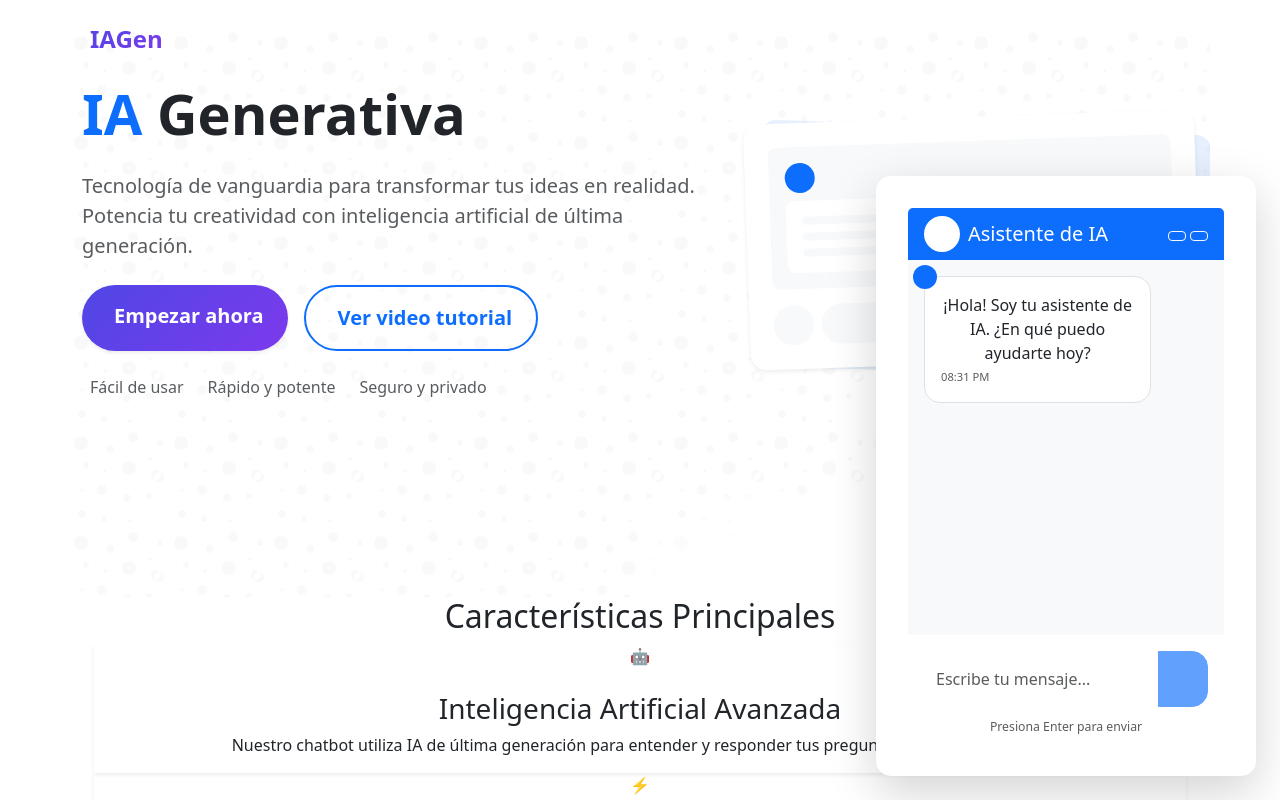
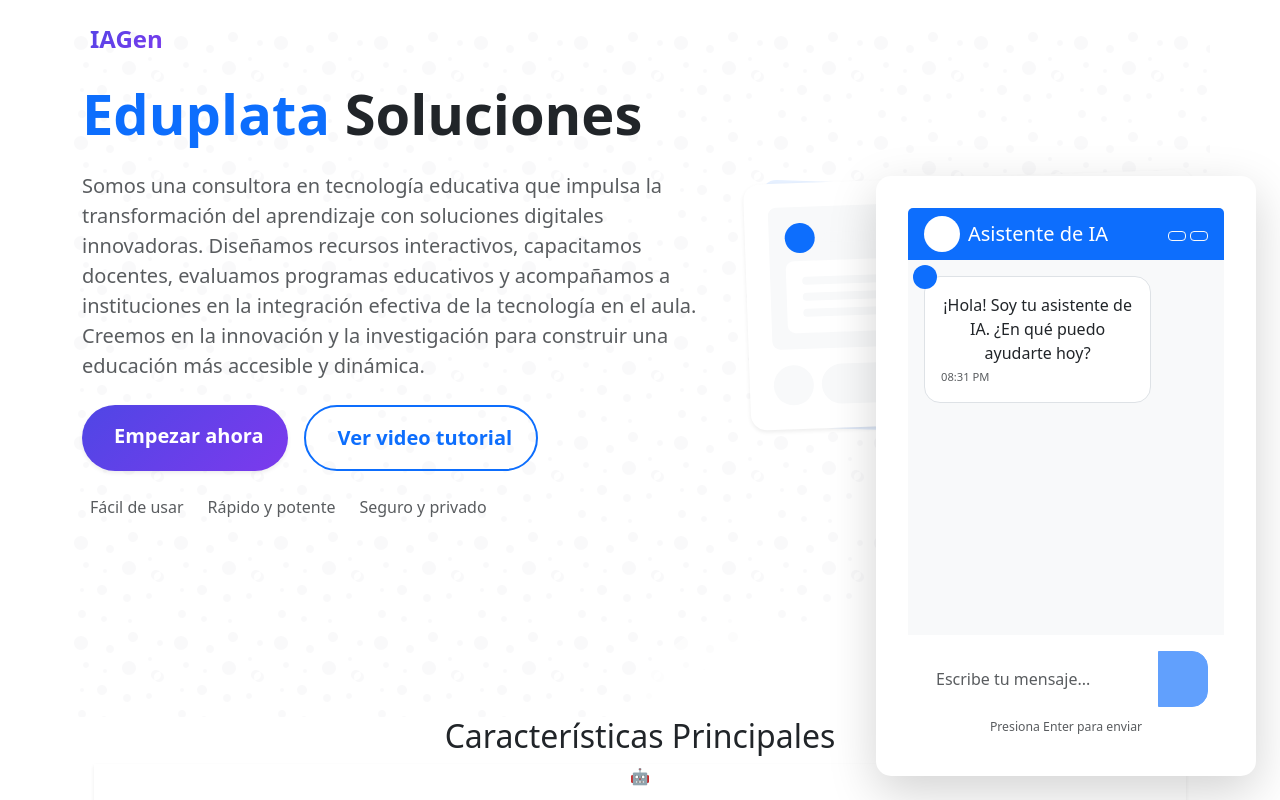
Before and after one commit to Ledesman/my-react-app, a React (Vite) app: page / in a window 1280 px wide. Shown: the top 800 px of the page. Built offline with nearby package versions, Linux system fonts and the light colour scheme; the HTML template or start-up script is replaced by a standard one.

Commit message:
Cambios de titulos

```diff
--- a/src/components/Hero.jsx
+++ b/src/components/Hero.jsx
@@ -18,11 +18,13 @@ const Hero = () => {
         <div className="row align-items-center">
           <div className="col-lg-7 text-center text-lg-start mb-5 mb-lg-0">
             <h1 className="display-4 fw-bold mb-4">
-              <span className="text-primary">IA</span> Generativa
+              <span className="text-primary">Eduplata</span> Soluciones
             </h1>
             <p className="lead text-muted mb-4">
-              Tecnología de vanguardia para transformar tus ideas en realidad.
-              Potencia tu creatividad con inteligencia artificial de última generación.
+            Somos una consultora en tecnología educativa que impulsa la transformación del aprendizaje con soluciones digitales innovadoras.
+            Diseñamos recursos interactivos, capacitamos docentes, evaluamos programas educativos y acompañamos a instituciones en la integración
+            efectiva de la tecnología en el aula.
+            Creemos en la innovación y la investigación para construir una educación más accesible y dinámica.
             </p>
 
             <div className="d-flex flex-column flex-sm-row gap-3 justify-content-center justify-content-lg-start">
```
